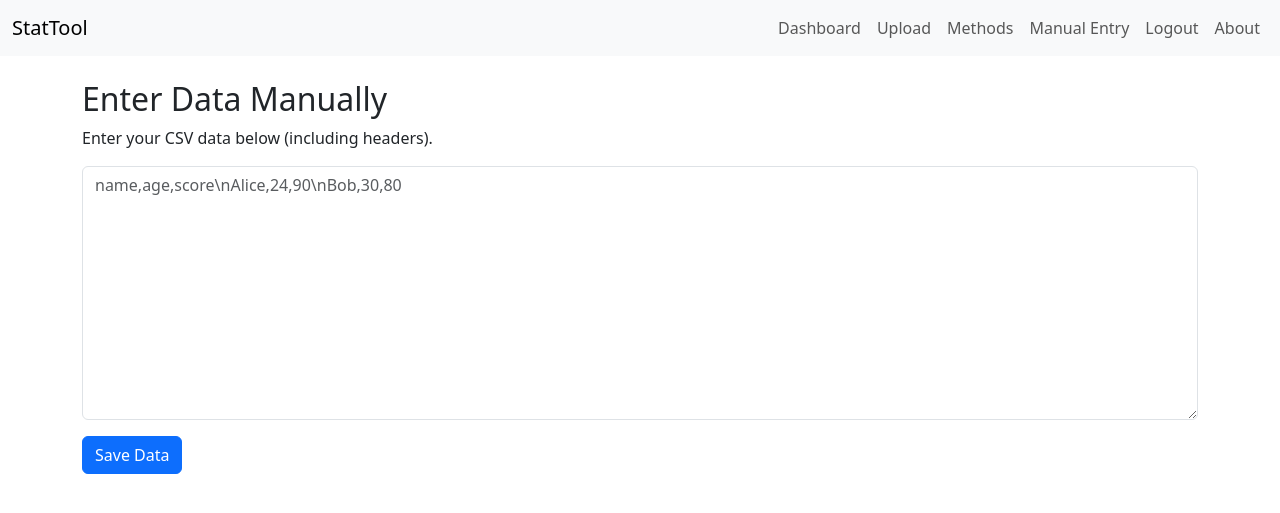
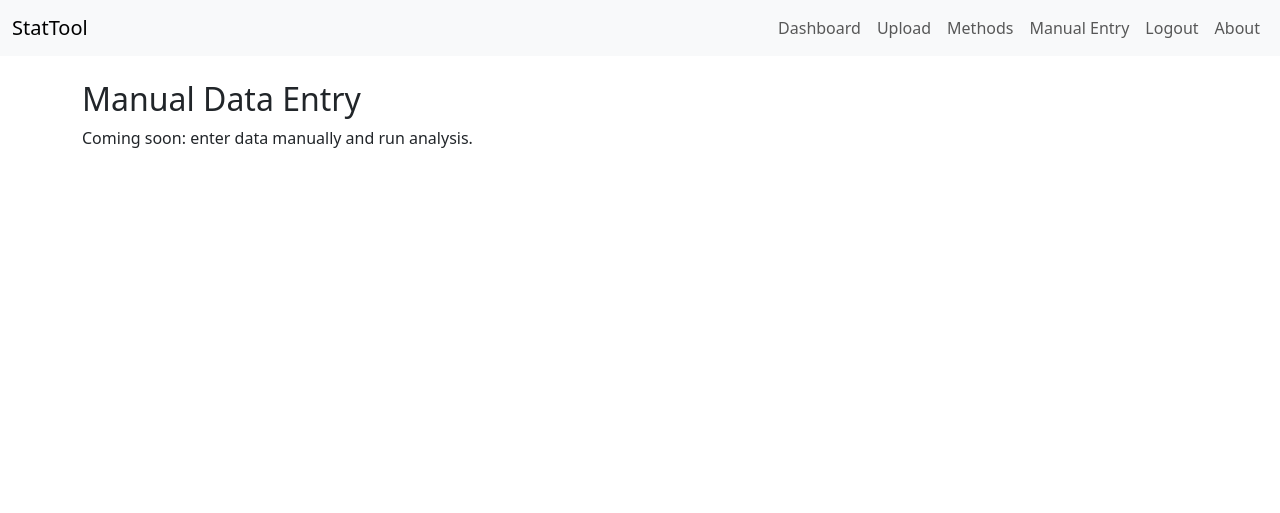
Before and after one commit to Kidanedg/stat-decision-maker, a Flask app: page /manual-entry in a window 1280 px wide. Shown: the top 513 px of the page. Run offline with Flask 3, Linux system fonts and the light colour scheme; a user stored in the database is signed in.

Commit message:
Update manual_entry.html

```diff
--- a/templates/manual_entry.html
+++ b/templates/manual_entry.html
@@ -1,11 +1,5 @@
 {% extends "base.html" %}
 {% block content %}
-<h2>Enter Data Manually</h2>
-<p>Enter your CSV data below (including headers).</p>
-<form method="POST">
-  <div class="mb-3">
-    <textarea name="data" class="form-control" rows="10" placeholder="name,age,score\nAlice,24,90\nBob,30,80"></textarea>
-  </div>
-  <button type="submit" class="btn btn-primary">Save Data</button>
-</form>
+<h2>Manual Data Entry</h2>
+<p>Coming soon: enter data manually and run analysis.</p>
 {% endblock %}
```
